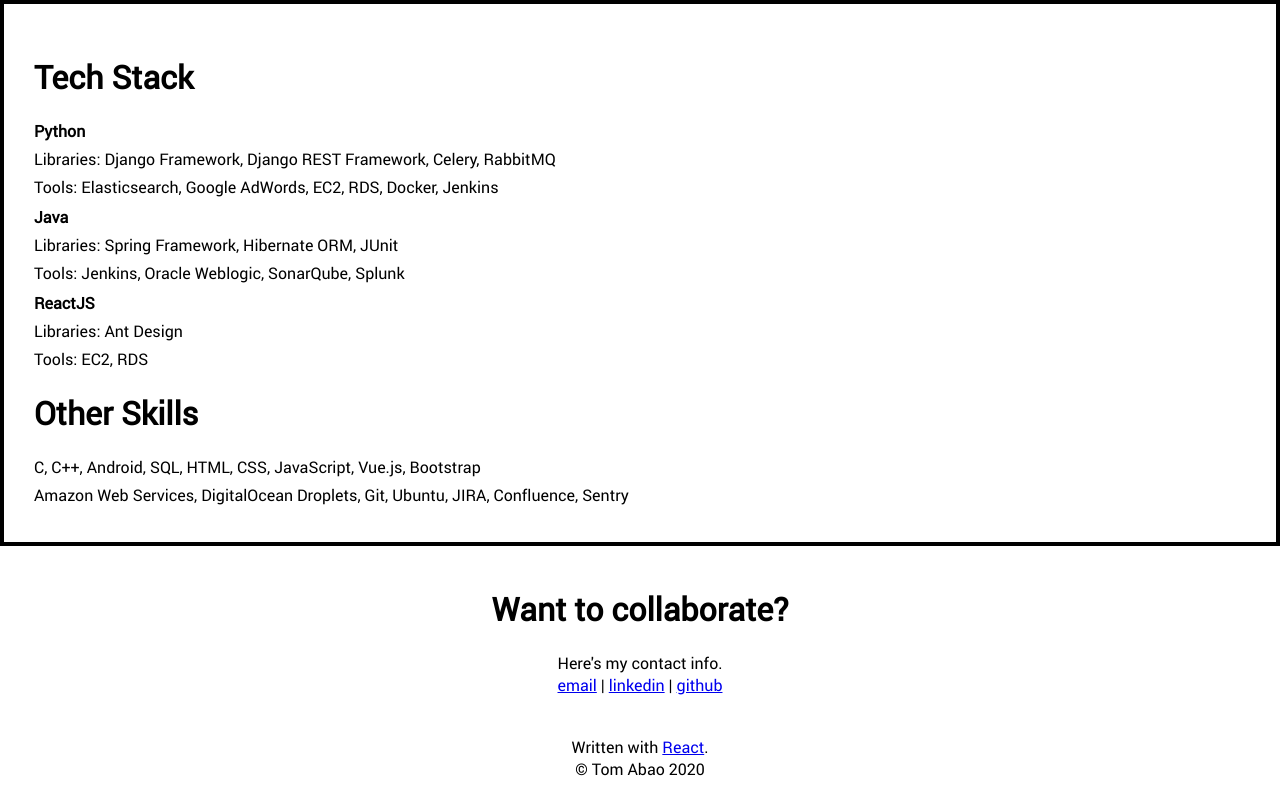
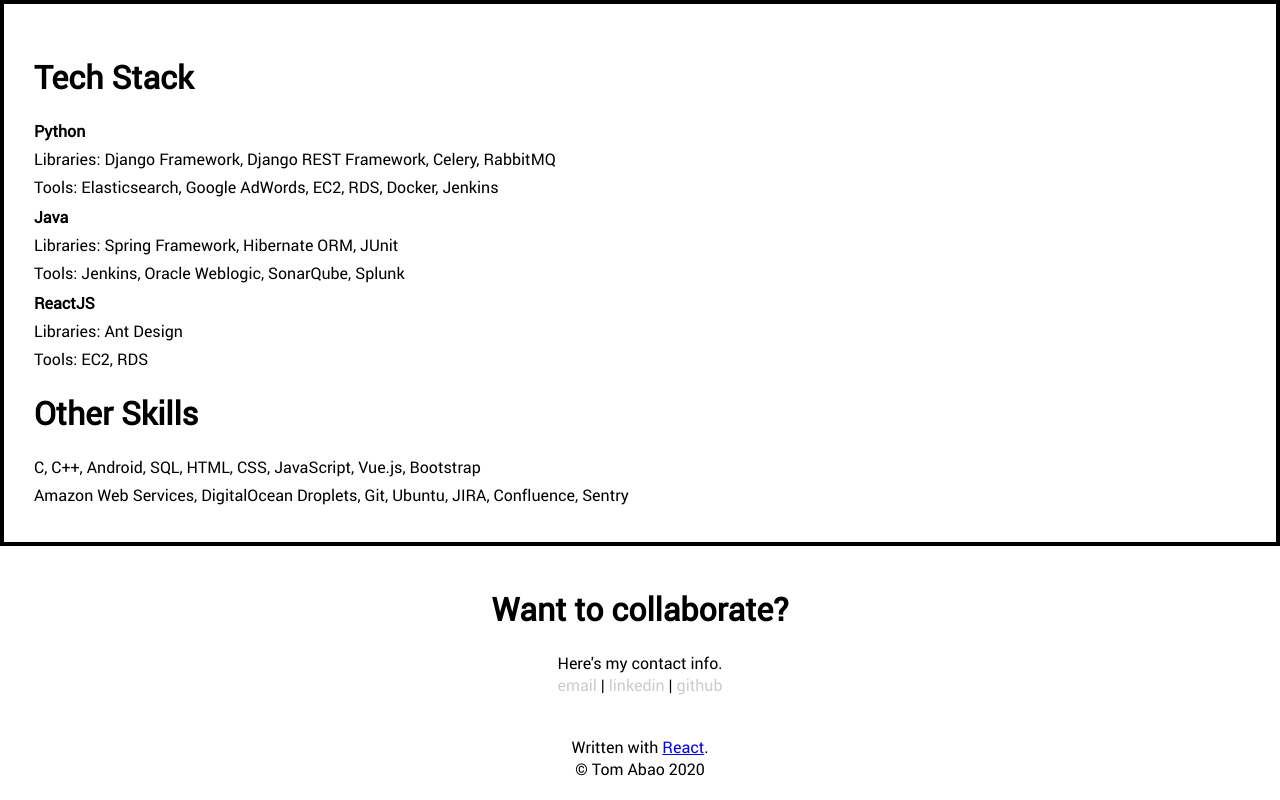
Before and after one commit to kormin/react-portfolio, a React (Create React App) app: page / in a window 1280 px wide. Shown: the part 714-1514 px from the top of the page. Built offline with nearby package versions, Linux system fonts and the light colour scheme.

Commit message:
add contact links anchor styles

```diff
--- a/src/main.css
+++ b/src/main.css
@@ -148,6 +148,16 @@ ul.taskbar > li > a:hover {
   text-align: center;
 }
 
+.contact-links > a {
+  color: #cccccc;
+  text-decoration: none;
+}
+
+.contact-links > a:hover {
+  color: #d0d0d0;
+  text-decoration: underline;
+}
+
 /* Footer */
 #footer {
   text-align: center;
```
